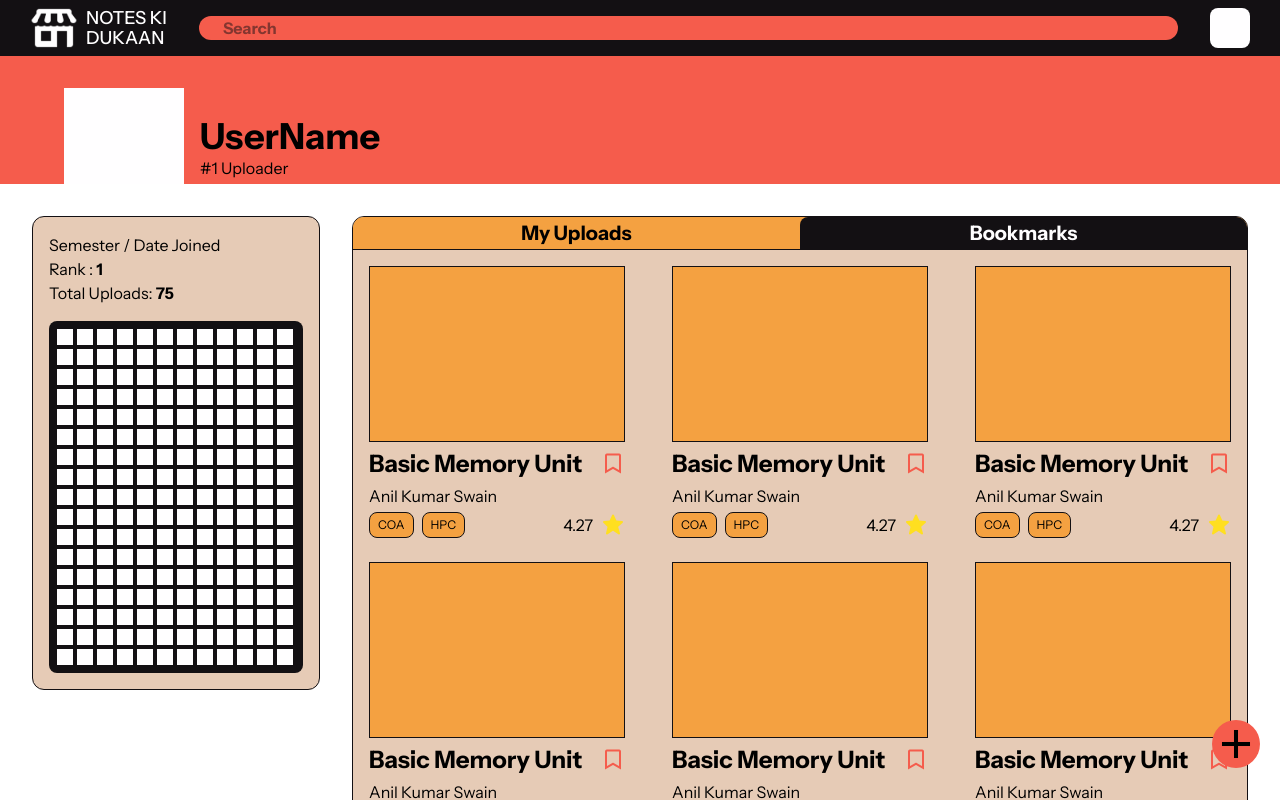
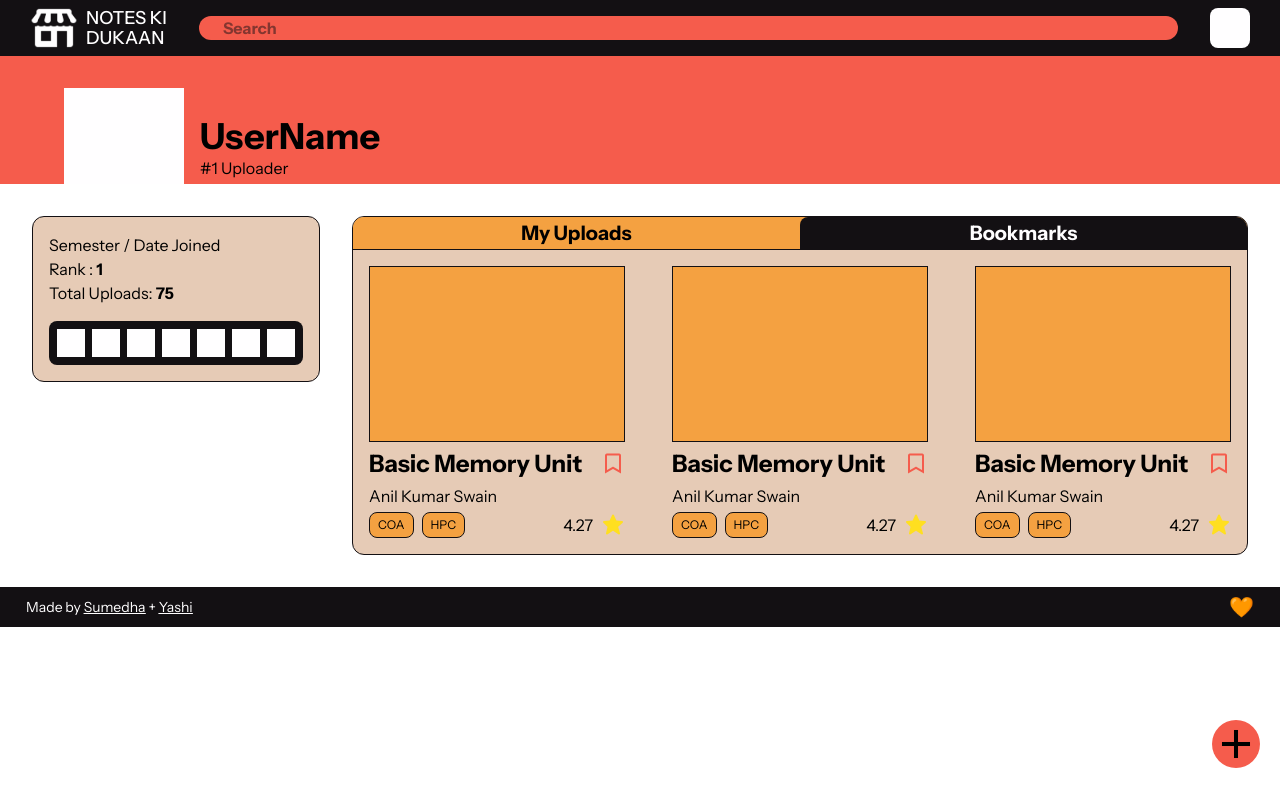
Before and after one commit to SumedhaSinghRathor/notes-ki-dukaan, a React (Vite) app in the folder frontend/: page / in a window 1280 px wide. Shown: the top 800 px of the page. Built offline with nearby package versions, Linux system fonts and the light colour scheme.

Commit message:
Updating Activity Map

```diff
--- a/frontend/src/pages/User/User.jsx
+++ b/frontend/src/pages/User/User.jsx
@@ -20,9 +20,9 @@ function User() {
             Rank : <b>1</b> <br />
             Total Uploads: <b>75</b>
           </div>
-          <div className="heatmap bg-black p-2 rounded-lg flex flex-wrap gap-1">
-            {Array.from({ length: 12 * 17 }).map((_) => (
-              <div className="size-4 bg-white" />
+          <div className="heatmap bg-black p-2 rounded-lg flex justify-between">
+            {Array.from({ length: 7 }).map((_) => (
+              <div className="size-7 bg-white" />
             ))}
           </div>
         </div>
@@ -34,7 +34,7 @@ function User() {
             </div>
           </div>
           <div className="flex justify-between p-4 gap-6 overflow-auto no-scrollbar flex-wrap flex-auto">
-            {Array.from({ length: 9 }).map((_) => (
+            {Array.from({ length: 3 }).map((_) => (
               <Thumbnail />
             ))}
           </div>
```
